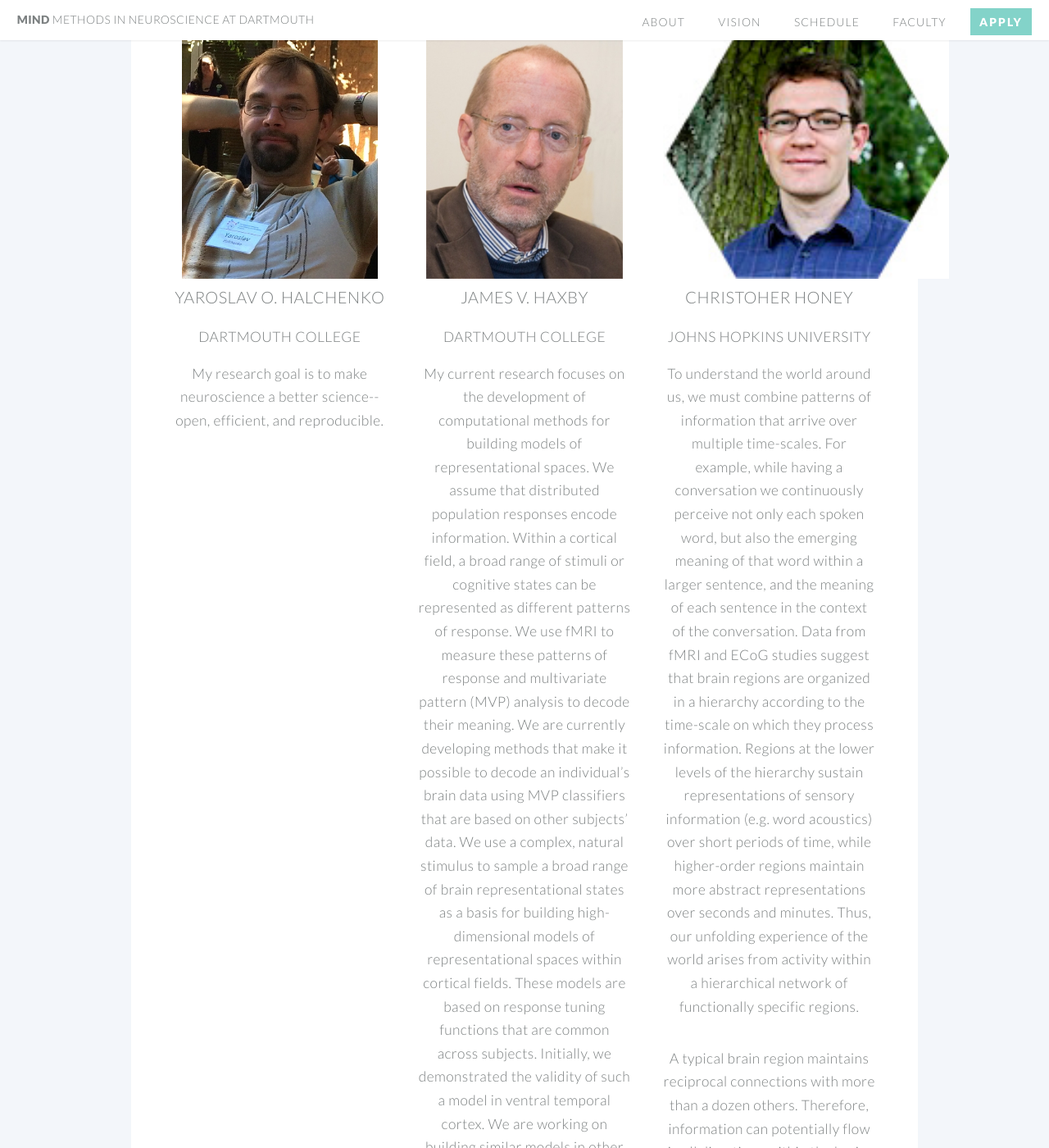
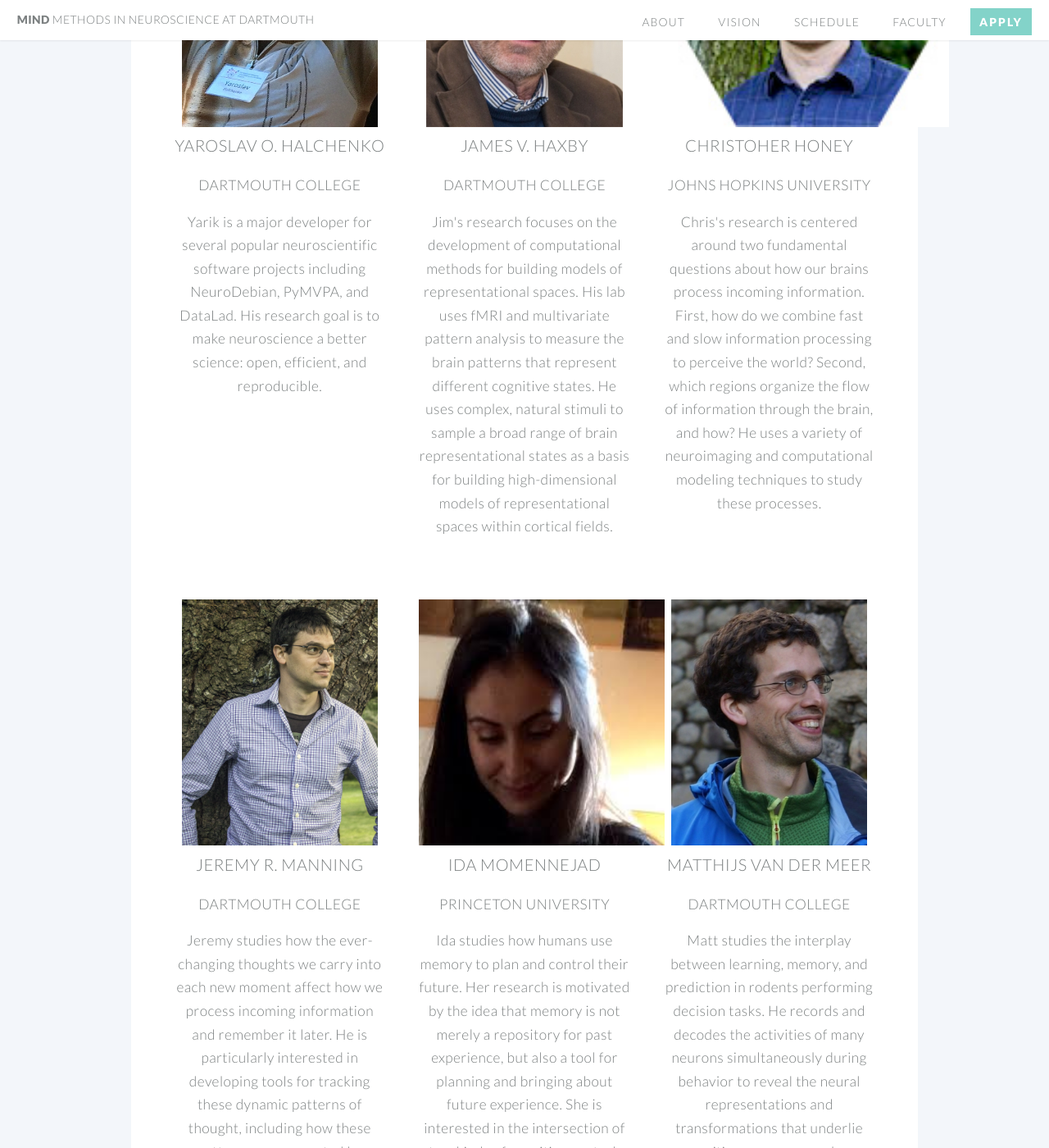
Before and after one commit to Summer-MIND/Summer-MIND.github.io, a Jekyll site: the page built from index.html, in a window 1280 px wide and 1400 px high, scrolled down 5028 px. Shown: the whole window at 82% size. Built offline with Jekyll 4.4.1, drawn with Linux system fonts in a browser that asks for light colours; some of the changed text lies outside the part shown.

Commit message:
updated schedule and bios

```diff
--- a/index.html
+++ b/index.html
@@ -53,7 +53,7 @@
 									<header>
 										<h3>Day 1: Computing</h3>
 									</header>
-									<p>Sed tristique purus vitae volutpat ultrices. Aliquam eu elit eget arcu commodo suscipit dolor nec nibh. Proin a ullamcorper elit, et sagittis turpis. Integer ut fermentum.</p>
+									<p>Day 1 is dedicated to setting up the computing stack and discussing data sharing and effective strategies for code development.  We'll divide into two groups according to prior experience.  Track 1 will cover GitHub, Python, and Jupyter, and Track 2 will cover advanced topics.  Lab: D3, graphviz.</p>
 								</section>
 
 							</div>
@@ -62,26 +62,27 @@
 									<header>
 										<h3>Day 2: Data & Projects</h3>
 									</header>
-									<p>Sed tristique purus vitae volutpat ultrices. Aliquam eu elit eget arcu commodo suscipit dolor nec nibh. Proin a ullamcorper elit, et sagittis turpis. Integer ut fermentum.</p>
+									<p>The focus of day 2 is on project pitches.  Through informal discussions  short project pitches, and hackathon-style group activities, we will brainstorm project ideas to focus on for the duration of the program.  (These may shift and evolve over the rest of the week.)</p>
 								</section>
 
 							</div>
                             <div class="3u">
 								<section>
 									<header>
-										<h3>Day 3: Network Basics</h3>
+										<h3>Day 3: Modeling Basics</h3>
 									</header>
-									<p>Sed tristique purus vitae volutpat ultrices. Aliquam eu elit eget arcu commodo suscipit dolor nec nibh. Proin a ullamcorper elit, et sagittis turpis. Integer ut fermentum.</p>
+									<p>We'll discuss general strategies for building effective, testable models.  Then we'll put the ideas into practice in an afternoon hackathon session.</p>
 								</section>
 							</div>
 							<div class="3u">
 								<section>
 									<header>
-										<h3>Day 4: Modeling Basics</h3>
+										<h3>Day 4: Network Basics</h3>
 									</header>
-									<p>Sed tristique purus vitae volutpat ultrices. Aliquam eu elit eget arcu commodo suscipit dolor nec nibh. Proin a ullamcorper elit, et sagittis turpis. Integer ut fermentum.</p>
+									<p>We'll have an introduction to working with network data.  Lab: network data hackathon.</p>
 								</section>
 							</div>
+
 						      </div>
 				            <div class="row">
 							<div class="3u">
@@ -89,33 +90,33 @@
 									<header>
 										<h3>Day 5: Connectivity</h3>
 									</header>
-									<p>Sed tristique purus vitae volutpat ultrices. Aliquam eu elit eget arcu commodo suscipit dolor nec nibh. Proin a ullamcorper elit, et sagittis turpis. Integer ut fermentum.</p>
+									<p>We'll cover more advanced topics in brain interactions, including techniques and models for discovering connectivity patterns in different types of datasets.  Lab: connectivity hackathon.</p>
 								</section>
 
 							</div>
 							<div class="3u">
 								<section>
 									<header>
-										<h3>Day 6: Decoding</h3>
+										<h3>Day 6:  Network Dynamics</h3>
 									</header>
-									<p>Sed tristique purus vitae volutpat ultrices. Aliquam eu elit eget arcu commodo suscipit dolor nec nibh. Proin a ullamcorper elit, et sagittis turpis. Integer ut fermentum.</p>
+									<p>We'll extend our toolkit to account for <i>changing</i> connectivity patterns.  Lab: tools for analyzing network dynamics.</p>
+								</section>
+							</div>
+                            <div class="3u">
+								<section>
+									<header>
+										<h3>Day 7: Decoding</h3>
+									</header>
+									<p>How do dynamic brain patterns reflect our thoughts?  How can we uncover meaning from brain circuit dynamics?  What functions to social group dynamics suggest?  We'll discuss how to translate dynamic network patterns into meaningful neuroscientific, psychological, and social processes.  Lab: decoding hackathon.</p>
 								</section>
 
 							</div>
 							<div class="3u">
 								<section>
 									<header>
-										<h3>Day 7:  Network Dynamics</h3>
-									</header>
-									<p>Sed tristique purus vitae volutpat ultrices. Aliquam eu elit eget arcu commodo suscipit dolor nec nibh. Proin a ullamcorper elit, et sagittis turpis. Integer ut fermentum.</p>
-								</section>
-							</div>
-							<div class="3u">
-								<section>
-									<header>
 										<h3>Day 8:  Presentations</h3>
 									</header>
-									<p>Sed tristique purus vitae volutpat ultrices. Aliquam eu elit eget arcu commodo suscipit dolor nec nibh. Proin a ullamcorper elit, et sagittis turpis. Integer ut fermentum.</p>
+									<p>Attendees will present their projects and we'll have a closing reception to celebrate the awesome sciencing we did.</p>
 								</section>
 							</div>
 						</div>
@@ -133,30 +134,33 @@
 								<section>
 									<a href="#" class="image featured"><img src="images/baldassano.png" alt="" /></a>
 									<header>
-										<h3>Chris Baldassano</h3>
+										<h3><a href="http://www.princeton.edu/~chrisb/">Chris Baldassano</a></h3>
 										<h4>Princeton University</h4>
 									</header>
-									<p align='justify'>I study how the human brain is able to perceive and remember our complex real-world experiences. How can we so quickly understand high-level properties of our environment, such as where we are and which actions we can take next? How do we break up our lives into events that we can understand and later recall as stories? Functional MRI, along with new analysis tools, have started to give us insight into the structure of the brain networks underlying these processes. </p>
+									<p align='justify'>
+                                        Chris studies how the human brain perceives and remembers complex real-world experiences.  He uses fMRI and computational models to gain insights into the brain network dynamics underlying these processes.</p>
 								</section>
 							</div>
 							<div class="4u">
 								<section>
 									<a href="#" class="image featured"><img src="images/chang.jpg" alt="" /></a>
 									<header>
-										<h3>Luke J. Chang</h3>
+                                        <h3><a href="http://cosanlab.com/">Luke J. Chang</a></h3>
 										<h4>Dartmouth College</h4>
 									</header>
-									<p align='justify'>My research focuses on understanding the neurobiological and psychological processes underlying social interactions.  I am interested in understanding how emotions and expectations are represented in the brain and impact how we make decisions and learn in social contexts. We use computational techniques such as utility theory, reinforcement-learning, and machine-learning to develop models of these complex processes and validate our models using behavioral, psychophysiological, and neuroimaging experiments.  One application of this approach is to create a better understanding of the mechanisms by which psychosocial treatments influence our mental and physical health.</p>
+									<p align='justify'>
+                                        Luke studies the neurobiological and psychological processes underlying social interactions.  He is particularly interested in  how emotions and expectations are represented in the brain and impact how we make decisions and learn in social contexts.  He uses neuroimaging and computational models to elucidate these processes.</p>
 								</section>
 							</div>
 							<div class="4u">
 								<section>
 									<a href="#" class="image featured"><img src="images/chen.jpg" alt="" /></a>
 									<header>
-										<h3>Janice Chen</h3>
+                                        <h3><a href="http://jchenlab.johnshopkins.edu/">Janice Chen</a></h3>
 										<h4>Johns Hopkins University</h4>
 									</header>
-									<p align='justify'>How do we construct and retrieve memories of complex real-world episodes? In this research we use realistic stimuli (such as movies and narratives) and behaviors (such as spoken recall) that contain rich natural semantics and unfold continuously across multiple timescales. Employing between-brain temporal and pattern analysis methods, we ask how mnemonic and sensory systems operate together dynamically to create the present moment.</p>
+									<p align='justify'>
+                                        Janice studies how we construct and retrieve memories of complex real-world episodes.  She uses realistic stimuli (e.g. movies and narratives) and behaviors (e.g. spoken recall) that contain rich natural semantics and unfold continusouly across multiple timescales.  She uses between-brain temporal and pattern analysis methods to ask how mnemonic and sensory systems operate together dynamically to create the present moment.</p>
 								</section>
 
 							</div>
@@ -166,34 +170,30 @@
 								<section>
 									<a href="#" class="image featured"><img src="images/christakis.jpg" alt="" /></a>
 									<header>
-										<h3>Nicholas A. Christakis</h3>
+                                        <h3><a href="http://nicholaschristakis.net/">Nicholas A. Christakis</a></h3>
 										<h4>Yale University</h4>
 									</header>
-									<p>Nicholas A. Christakis is an American sociologist and physician known for his research on social networks and on the socioeconomic and biosocial determinants of behavior, health, and longevity. He is the Sol Goldman Family Professor of Social and Natural Science at Yale University. He directs the Human Nature Lab, and he is the Co-Director of the Yale Institute for Network Science.</p>
-
-	                                <p>He was elected to the Institute of Medicine of the National Academy of Sciences in 2006, and he was named a Fellow at the American Association for the Advancement of Science in 2010.</p>
-
-	                                <p>In 2009, he was named to the Time 100, Time magazine's list of the 100 most influential people in the world. In 2009 and again in 2010, Christakis was named by Foreign Policy magazine to its list of top global thinkers.</p>
+									<p>Nicholas studies the relationship between social networks and well-being. His research engages two types of phenomena: the social, mathematical, and biological rules governing how social networks form (“connection”), and the biological and social implications of how they operate to influence thoughts, feelings, and behaviors (“contagion”). Ongoing investigations in his lab explore the genetic bases for human social behaviors and the application of social network principles to change population-level behavior related to health, cooperation, and economic development.</p>
 								</section>
 							</div>
 							<div class="4u">
 								<section>
 									<a href="#" class="image featured"><img src="images/gershman.jpg" alt="" /></a>
 									<header>
-										<h3>Sam Gershman</h3>
+                                        <h3><a href="http://gershmanlab.webfactional.com/">Sam Gershman</a></h3>
 										<h4>Harvard University</h4>
 									</header>
-									<p>I received my B.A. in Neuroscience and Behavior from Columbia University in 2007 and my Ph.D. in Psychology and Neuroscience from Princeton University in 2013, where I worked with Ken Norman and Yael Niv. From 2013-2015 I was a postdoctoral fellow in the Department of Brain and Cognitive Sciences at MIT, working with Josh Tenenbaum and Nancy Kanwisher. I am currently an Assistant Professor in the Department of Psychology and Center for Brain Science at Harvard. My research focuses on computational cognitive neuroscience approaches to learning, memory and decision making.</p>
+									<p>Sam studies how richly structured knowledge about the environment is acquired, and how this knowledge aids adaptive behavior. He uses a combination of behavioral, neuroimaging and computational techniques to pursue these questions. One prong of his research focuses on how humans and animals discover the hidden states underlying their observations, and how they represent these states. A second prong of his research is focused on teasing apart the interactions between different learning systems (e.g. goal-directed vs. habitual).</p>
 								</section>
 							</div>
 							<div class="4u">
 								<section>
 									<a href="#" class="image featured"><img src="images/gratton.jpg" alt="" /></a>
 									<header>
-										<h3>Caterina Gratton</h3>
+                                        <h3><a href="https://sites.google.com/site/caterinagratton/">Caterina Gratton</a></h3>
 										<h4>Washington University</h4>
 									</header>
-									<p>I am interested in the physiological mechanisms underlying intrinsic networks, the roles of individual regions within these networks, and how network organization is maintained and dynamically altered in different goal-directed contexts such as attention and cognitive control. I use a variety of methods to address these questions, including functional magnetic resonance imaging (fMRI) and electroencephalography (EEG) to track the spatial and dynamic characteristics of brain activity, and transcranial magnetic stimulation (TMS), recordings from patients with focal brain lesions, and pharmacological manipulations to study perturbations of brain systems.</p>
+									<p>Caterina studies the physiological mechanisms underlying intrinsic networks, the roles of individual regions within these networks, and how network organization is maintained and dynamically altered in different goal-directed contexts such as attention and cognitive control. She uses a variety of methods including neuroimaging, TMS, recordings from patients with focal brain lesions, and pharmacological manipulations to study perturbations of brain systems.</p>
 								</section>
 							</div>
 						</div>
@@ -202,31 +202,30 @@
 								<section>
 									<a href="#" class="image featured"><img src="images/halchenko.jpg" alt="" /></a>
 									<header>
-										<h3>Yaroslav O. Halchenko</h3>
+                                        <h3><a href="http://www.onerussian.com/">Yaroslav O. Halchenko</a></h3>
 										<h4>Dartmouth College</h4>
 									</header>
-									<p>My research goal is to make neuroscience a better science-- open, efficient, and reproducible.</p>
+									<p>Yarik is a major developer for several popular neuroscientific software projects including NeuroDebian, PyMVPA, and DataLad.  His research goal is to make neuroscience a better science: open, efficient, and reproducible.</p>
 								</section>
 							</div>
 							<div class="4u">
 								<section>
 									<a href="#" class="image featured"><img src="images/haxby.jpg" alt="" /></a>
 									<header>
-										<h3>James V. Haxby</h3>
+										<h3><a href="http://haxbylab.dartmouth.edu/">James V. Haxby</a></h3>
 										<h4>Dartmouth College</h4>
 									</header>
-									<p>My current research focuses on the development of computational methods for building models of representational spaces. We assume that distributed population responses encode information. Within a cortical field, a broad range of stimuli or cognitive states can be represented as different patterns of response. We use fMRI to measure these patterns of response and multivariate pattern (MVP) analysis to decode their meaning. We are currently developing methods that make it possible to decode an individual’s brain data using MVP classifiers that are based on other subjects’ data. We use a complex, natural stimulus to sample a broad range of brain representational states as a basis for building high-dimensional models of representational spaces within cortical fields. These models are based on response tuning functions that are common across subjects. Initially, we demonstrated the validity of such a model in ventral temporal cortex. We are working on building similar models in other visual areas and in auditory areas. We also plan to investigate representation of social cognition using this same conceptual framework.</p>
+									<p>Jim's research focuses on the development of computational methods for building models of representational spaces. His lab uses fMRI and multivariate pattern analysis to measure the brain patterns that represent different cognitive states.  He uses complex, natural stimuli to sample a broad range of brain representational states as a basis for building high-dimensional models of representational spaces within cortical fields.</p>
 								</section>
 							</div>
 							<div class="4u">
 								<section>
 									<a href="#" class="image featured"><img src="images/honey.jpg" alt="" /></a>
 									<header>
-										<h3>Christoher Honey</h3>
+                                        <h3><a href="https://www.honeylab.org/">Christoher Honey</a></h3>
 										<h4>Johns Hopkins University</h4>
 									</header>
-									<p>To understand the world around us, we must combine patterns of information that arrive over multiple time-scales. For example, while having a conversation we continuously perceive not only each spoken word, but also the emerging meaning of that word within a larger sentence, and the meaning of each sentence in the context of the conversation. Data from fMRI and ECoG studies suggest that brain regions are organized in a hierarchy according to the time-scale on which they process information. Regions at the lower levels of the hierarchy sustain representations of sensory information (e.g. word acoustics) over short periods of time, while higher-order regions maintain more abstract representations over seconds and minutes. Thus, our unfolding experience of the world arises from activity within a hierarchical network of functionally specific regions.</p>
-                                	<p>A typical brain region maintains reciprocal connections with more than a dozen others. Therefore, information can potentially flow in all directions within the brain: downward from the top of the functional hierarchy, upward from the bottom, and also laterally. However, some brain regions are especially effective in organizing and switching the flow of information, as occurs for instance when we switch our attention from what somebody is saying to their facial expression. Our neuroimaging and computational modeling studies suggest that these “hub” regions are found near the top of the functional hierarchy and that they maintain anatomical links across many different areas. The mechanisms are uncertain, but system-specific brain rhythms may be involved in regulating the flow of information. Because brain rhythms can suppress the firing of neurons within a region and also align the firing of neurons in different regions, we study the spatial distribution of brain rhythms and how they change across cognitive states</p>
+									<p>Chris's research is centered around two fundamental questions about how our brains process incoming information.  First, how do we combine fast and slow information processing to perceive the world?  Second, which regions organize the flow of information through the brain, and how?  He uses a variety of neuroimaging and computational modeling techniques to study these processes.</p>
 								</section>
 							</div>
 						</div>
@@ -235,30 +234,30 @@
 								<section>
 									<a href="#" class="image featured"><img src="images/manning.png" alt="" /></a>
 									<header>
-										<h3>Jeremy R. Manning</h3>
+										<h3><a href="http://www.context-lab.com/">Jeremy R. Manning</a></h3>
 										<h4>Dartmouth College</h4>
 									</header>
-									<p>How does memory work and what are its limits?  My lab uses powerful computational models and brain recording methods to understand how we extract information from the world around us.</p>
+									<p>Jeremy studies how the ever-changing thoughts we carry into each new moment affect how we process incoming information and remember it later.  He is particularly interested in developing tools for tracking these dynamic patterns of thought, including how these patterns are supported by dynamic interactions between our brain structures.  He uses a variety of neuroimaging and computational modeling techniques to study these phenomena.</p>
 								</section>
 							</div>
 							<div class="4u">
 								<section>
 									<a href="#" class="image featured"><img src="images/momennejad.jpg" alt="" /></a>
 									<header>
-										<h3>Ida Momennejad</h3>
+										<h3><a href="https://www.momen-nejad.org/">Ida Momennejad</a></h3>
 										<h4>Princeton University</h4>
 									</header>
-									<p>I study how humans use memory to plan and control their future. My research is motivated by the idea that memory is not merely a repository for past experience, but also a tool for planning and bringing about future experience. As we navigate the world, we build and store representations of the structures we experience that can be easily retrieved later on. We use these representations to simulate/imagine and plan future actions when we make decisions and take actions in the face of uncertainty. I'm interested in the intersection of two kinds of cognitive control: the control of memory and the control of action. How do humans build and update representations of the structures that underlie our experience and the effect of our actions? Once a plan is in place, how do humans manage working memory (WM) and episodic memory (EM) representations to perform ongoing tasks and realize plans? I use behavioral experiments, neuroimaging, and computational modeling to study how humans store, modify, and use memory in prospection, planning, and decision-making.</p>
+									<p>Ida studies how humans use memory to plan and control their future. Her research is motivated by the idea that memory is not merely a repository for past experience, but also a tool for planning and bringing about future experience. She is interested in the intersection of two kinds of cognitive control: the control of memory and the control of action. She uses behavioral experiments, neuroimaging, and computational modeling to study how humans store, modify, and use memory in prospection, planning, and decision-making.</p>
 								</section>
 							</div>
 							<div class="4u">
 								<section>
 									<a href="#" class="image featured"><img src="images/mvdm.jpg" alt="" /></a>
 									<header>
-										<h3>Matthijs van der Meer</h3>
+										<h3><a href="http://www.vandermeerlab.org/">Matthijs van der Meer</a></h3>
 										<h4>Dartmouth College</h4>
 									</header>
-									<p>The van der Meer lab studies the interplay between learning, memory, and prediction in rodents performing decision tasks. We record and decode the activity of many neurons simultaneously during behavior to reveal the neural representations and transformations that underlie cognitive processes such as deliberation, inference, and planning. Through a combination of neurobiological and computational approaches, we seek a fundamental understanding of these processes at the level of neural circuits, within and across interacting brain areas such as the hippocampus, striatum, and frontal cortex. We believe that in the long term, this understanding can support sustained innovation in the prevention and treatment of disorders such as addiction and obsessive-compulsive disorder.</p>
+									<p>Matt studies the interplay between learning, memory, and prediction in rodents performing decision tasks. He records and decodes the activities of many neurons simultaneously during behavior to reveal the neural representations and transformations that underlie cognitive processes such as deliberation, inference, and planning. Through a combination of neurobiological and computational approaches, he seeks a fundamental understanding of these processes at the level of neural circuits, within and across interacting brain areas such as the hippocampus, striatum, and frontal cortex.</p>
 								</section>
 							</div>
 						</div>
```
Lines whose indentation alone changed are shown as unchanged.
